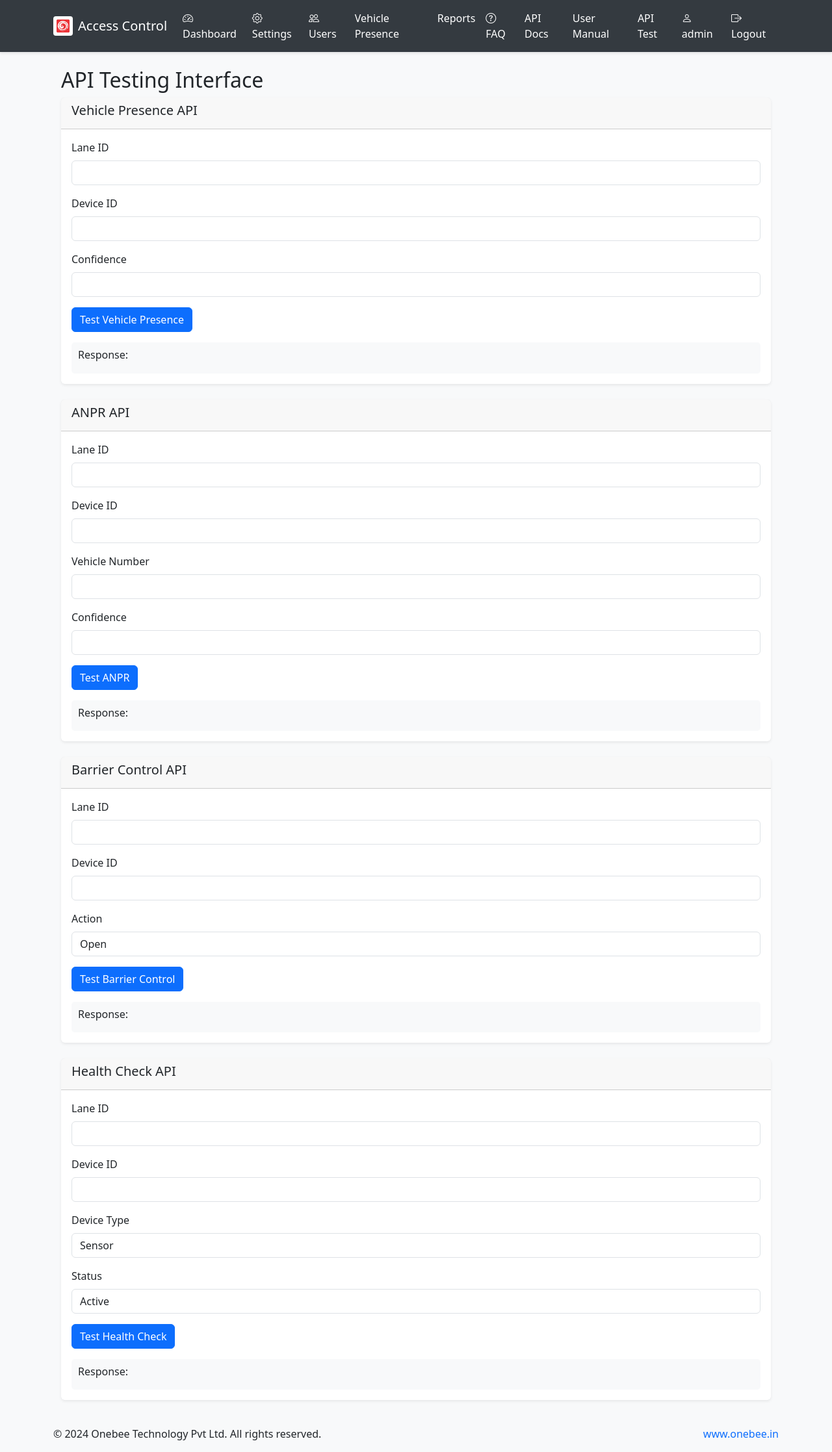
After one commit to karthiknexoplus/Onebee, a Flask app: page /api-test in a window 1280 px wide. The commit adds this page. Shown: the whole page at 65% size. Run offline with Flask 3, Linux system fonts and the light colour scheme; a user stored in the database is signed in; some libraries are stand-ins or nearby versions.

Commit message:
Added API testing interface with forms for Vehicle Presence, ANPR, Barrier Control, and Health Check APIs

```diff
--- a/app.py
+++ b/app.py
@@ -1197,6 +1197,10 @@ def get_presence_logs():
         'status': log.status
     } for log in logs])
 
+@app.route('/api-test')
+@login_required
+def api_test():
+    return render_template('api_test.html')
+
 if __name__ == '__main__':
-    app.run(debug=True, host = "10.20.1.41", port = 5000)
-    # app.run(debug=True)
+    app.run(debug=True)
--- /dev/null
+++ b/templates/api_test.html
@@ -0,0 +1,256 @@
+{% extends "base.html" %}
+
+{% block content %}
+<div class="container mt-4">
+    <h2>API Testing Interface</h2>
+
+    <!-- Vehicle Presence API -->
+    <div class="card mb-4">
+        <div class="card-header">
+            <h5>Vehicle Presence API</h5>
+        </div>
+        <div class="card-body">
+            <form id="presenceForm" class="mb-3">
+                <div class="mb-3">
+                    <label class="form-label">Lane ID</label>
+                    <input type="number" class="form-control" name="lane_id" required>
+                </div>
+                <div class="mb-3">
+                    <label class="form-label">Device ID</label>
+                    <input type="number" class="form-control" name="device_id" required>
+                </div>
+                <div class="mb-3">
+                    <label class="form-label">Confidence</label>
+                    <input type="number" class="form-control" name="confidence" step="0.01" required>
+                </div>
+                <button type="submit" class="btn btn-primary">Test Vehicle Presence</button>
+            </form>
+            <div class="response-container">
+                <h6>Response:</h6>
+                <pre class="response-output"></pre>
+            </div>
+        </div>
+    </div>
+
+    <!-- ANPR API -->
+    <div class="card mb-4">
+        <div class="card-header">
+            <h5>ANPR API</h5>
+        </div>
+        <div class="card-body">
+            <form id="anprForm" class="mb-3">
+                <div class="mb-3">
+                    <label class="form-label">Lane ID</label>
+                    <input type="number" class="form-control" name="lane_id" required>
+                </div>
+                <div class="mb-3">
+                    <label class="form-label">Device ID</label>
+                    <input type="number" class="form-control" name="device_id" required>
+                </div>
+                <div class="mb-3">
+                    <label class="form-label">Vehicle Number</label>
+                    <input type="text" class="form-control" name="vehicle_number" required>
+                </div>
+                <div class="mb-3">
+                    <label class="form-label">Confidence</label>
+                    <input type="number" class="form-control" name="confidence" step="0.01" required>
+                </div>
+                <button type="submit" class="btn btn-primary">Test ANPR</button>
+            </form>
+            <div class="response-container">
+                <h6>Response:</h6>
+                <pre class="response-output"></pre>
+            </div>
+        </div>
+    </div>
+
+    <!-- Barrier Control API -->
+    <div class="card mb-4">
+        <div class="card-header">
+            <h5>Barrier Control API</h5>
+        </div>
+        <div class="card-body">
+            <form id="barrierForm" class="mb-3">
+                <div class="mb-3">
+                    <label class="form-label">Lane ID</label>
+                    <input type="number" class="form-control" name="lane_id" required>
+                </div>
+                <div class="mb-3">
+                    <label class="form-label">Device ID</label>
+                    <input type="number" class="form-control" name="device_id" required>
+                </div>
+                <div class="mb-3">
+                    <label class="form-label">Action</label>
+                    <select class="form-control" name="action" required>
+                        <option value="open">Open</option>
+                        <option value="close">Close</option>
+                    </select>
+                </div>
+                <button type="submit" class="btn btn-primary">Test Barrier Control</button>
+            </form>
+            <div class="response-container">
+                <h6>Response:</h6>
+                <pre class="response-output"></pre>
+            </div>
+        </div>
+    </div>
+
+    <!-- Health Check API -->
+    <div class="card mb-4">
+        <div class="card-header">
+            <h5>Health Check API</h5>
+        </div>
+        <div class="card-body">
+            <form id="healthForm" class="mb-3">
+                <div class="mb-3">
+                    <label class="form-label">Lane ID</label>
+                    <input type="number" class="form-control" name="lane_id" required>
+                </div>
+                <div class="mb-3">
+                    <label class="form-label">Device ID</label>
+                    <input type="number" class="form-control" name="device_id" required>
+                </div>
+                <div class="mb-3">
+                    <label class="form-label">Device Type</label>
+                    <select class="form-control" name="device_type" required>
+                        <option value="sensor">Sensor</option>
+                        <option value="camera">Camera</option>
+                        <option value="barrier">Barrier</option>
+                    </select>
+                </div>
+                <div class="mb-3">
+                    <label class="form-label">Status</label>
+                    <select class="form-control" name="status" required>
+                        <option value="active">Active</option>
+                        <option value="inactive">Inactive</option>
+                    </select>
+                </div>
+                <button type="submit" class="btn btn-primary">Test Health Check</button>
+            </form>
+            <div class="response-container">
+                <h6>Response:</h6>
+                <pre class="response-output"></pre>
+            </div>
+        </div>
+    </div>
+</div>
+
+<script>
+document.addEventListener('DOMContentLoaded', function() {
+    // Helper function to handle API responses
+    function handleResponse(formId, response) {
+        const output = document.querySelector(`#${formId} .response-output`);
+        output.textContent = JSON.stringify(response, null, 2);
+    }
+
+    // Vehicle Presence API
+    document.getElementById('presenceForm').addEventListener('submit', function(e) {
+        e.preventDefault();
+        const formData = new FormData(this);
+        const data = {
+            lane_id: parseInt(formData.get('lane_id')),
+            device_id: parseInt(formData.get('device_id')),
+            confidence: parseFloat(formData.get('confidence')),
+            timestamp: new Date().toISOString()
+        };
+
+        fetch('/api/vehicle/presence', {
+            method: 'POST',
+            headers: {
+                'Content-Type': 'application/json'
+            },
+            body: JSON.stringify(data)
+        })
+        .then(response => response.json())
+        .then(data => handleResponse('presenceForm', data))
+        .catch(error => handleResponse('presenceForm', { error: error.message }));
+    });
+
+    // ANPR API
+    document.getElementById('anprForm').addEventListener('submit', function(e) {
+        e.preventDefault();
+        const formData = new FormData(this);
+        const data = {
+            lane_id: parseInt(formData.get('lane_id')),
+            device_id: parseInt(formData.get('device_id')),
+            vehicle_number: formData.get('vehicle_number'),
+            confidence: parseFloat(formData.get('confidence')),
+            timestamp: new Date().toISOString()
+        };
+
+        fetch('/api/vehicle/anpr', {
+            method: 'POST',
+            headers: {
+                'Content-Type': 'application/json'
+            },
+            body: JSON.stringify(data)
+        })
+        .then(response => response.json())
+        .then(data => handleResponse('anprForm', data))
+        .catch(error => handleResponse('anprForm', { error: error.message }));
+    });
+
+    // Barrier Control API
+    document.getElementById('barrierForm').addEventListener('submit', function(e) {
+        e.preventDefault();
+        const formData = new FormData(this);
+        const data = {
+            lane_id: parseInt(formData.get('lane_id')),
+            device_id: parseInt(formData.get('device_id')),
+            action: formData.get('action'),
+            timestamp: new Date().toISOString()
+        };
+
+        fetch('/api/barrier/control', {
+            method: 'POST',
+            headers: {
+                'Content-Type': 'application/json'
+            },
+            body: JSON.stringify(data)
+        })
+        .then(response => response.json())
+        .then(data => handleResponse('barrierForm', data))
+        .catch(error => handleResponse('barrierForm', { error: error.message }));
+    });
+
+    // Health Check API
+    document.getElementById('healthForm').addEventListener('submit', function(e) {
+        e.preventDefault();
+        const formData = new FormData(this);
+        const data = {
+            lane_id: parseInt(formData.get('lane_id')),
+            device_id: parseInt(formData.get('device_id')),
+            device_type: formData.get('device_type'),
+            status: formData.get('status'),
+            last_heartbeat: new Date().toISOString()
+        };
+
+        fetch('/api/health/check', {
+            method: 'POST',
+            headers: {
+                'Content-Type': 'application/json'
+            },
+            body: JSON.stringify(data)
+        })
+        .then(response => response.json())
+        .then(data => handleResponse('healthForm', data))
+        .catch(error => handleResponse('healthForm', { error: error.message }));
+    });
+});
+</script>
+
+<style>
+.response-container {
+    background-color: #f8f9fa;
+    padding: 10px;
+    border-radius: 5px;
+    margin-top: 10px;
+}
+
+.response-output {
+    white-space: pre-wrap;
+    word-wrap: break-word;
+    margin: 0;
+}
+</style>
+{% endblock %}
--- a/templates/base.html
+++ b/templates/base.html
@@ -90,6 +90,9 @@
                     <li class="nav-item">
                         <a class="nav-link" href="{{ url_for('user_manual') }}">User Manual</a>
                     </li>
+                    <li class="nav-item">
+                        <a class="nav-link" href="{{ url_for('api_test') }}">API Test</a>
+                    </li>
                 </ul>
                 <ul class="navbar-nav">
                     <li class="nav-item">
```
